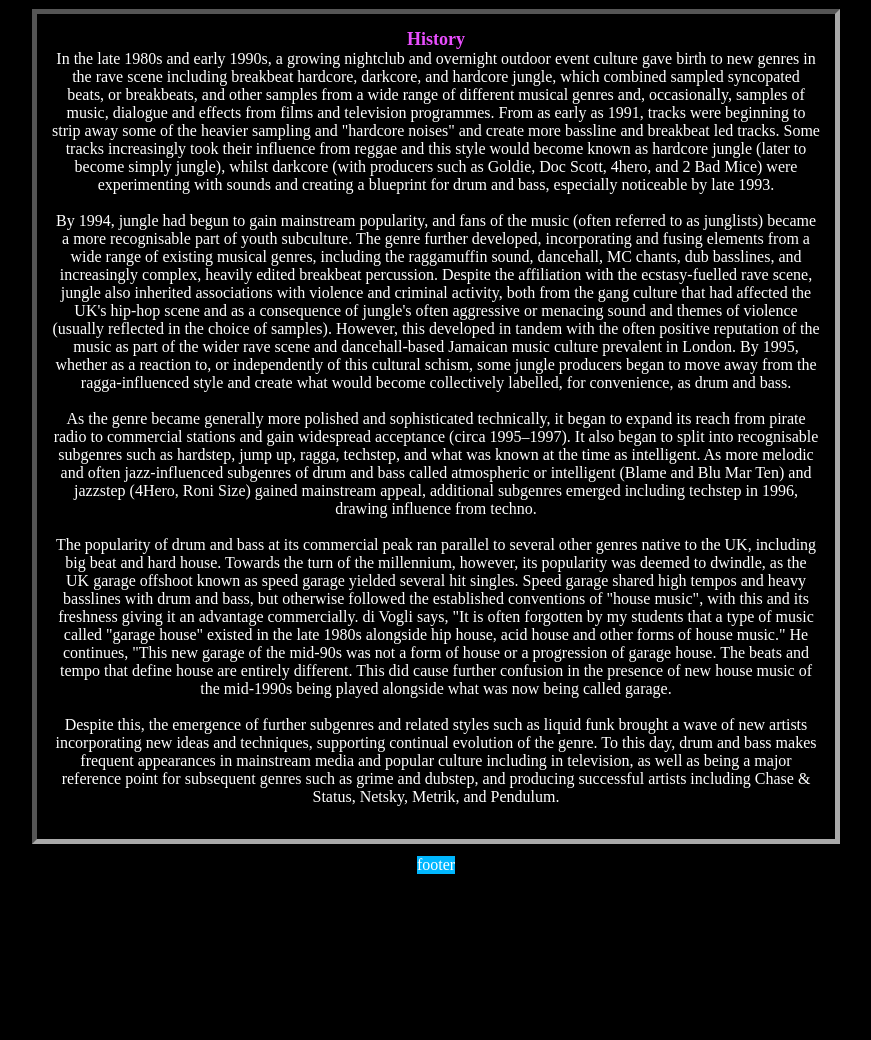
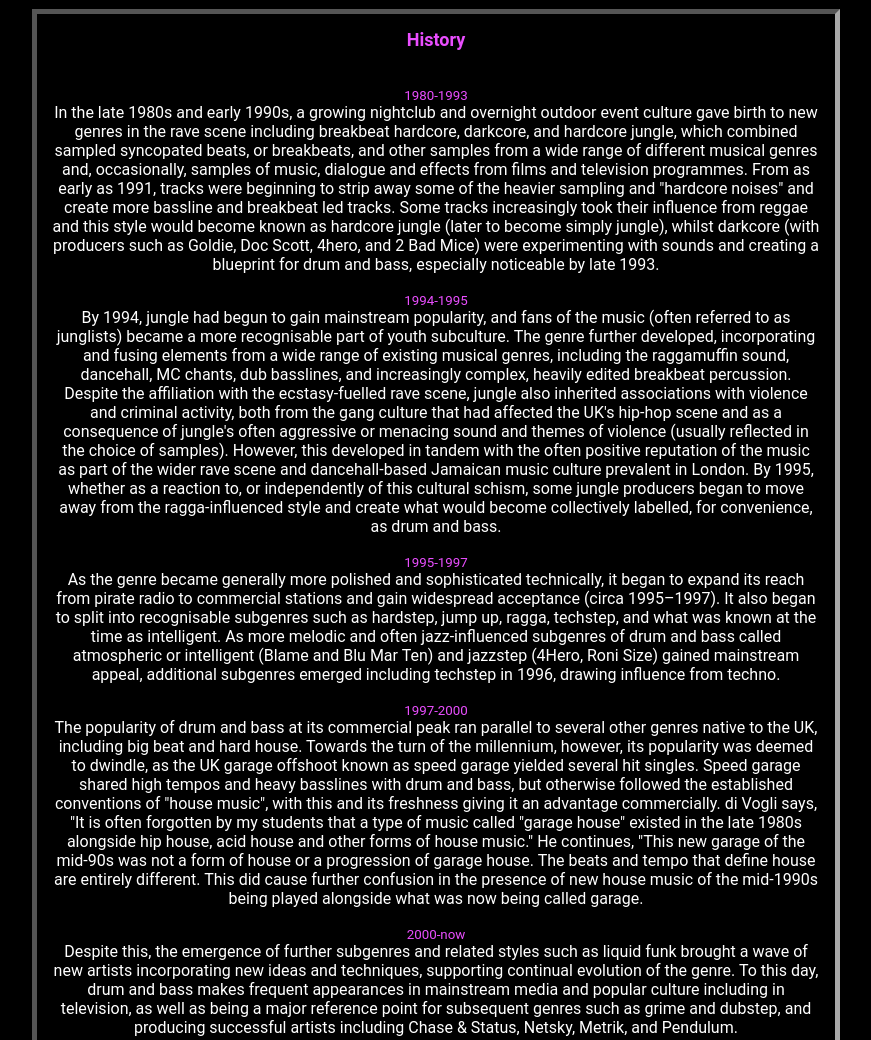
Before and after one commit to 70MS73R/Hackaton-DnB, a plain HTML site: page history.html in a window 1280 px wide. Shown: the part 467-1507 px from the top of the page, without its empty margins (204-1075 px from the left). Before the commit the page ends 1341 px from the top, so only its background shows below. Drawn offline with Linux system fonts and the light colour scheme.

Commit message:
Add files via upload

```diff
--- a/css/style.css
+++ b/css/style.css
@@ -1,7 +1,7 @@
 * {
   background-color: black;
   color: white;
-  font-family: "Times New Roman", Times, serif;
+  font-family: roboto;
   font-size: medium;
   font-weight: 400;
   line-height: normal;
@@ -106,6 +106,13 @@ h2 {
   color: rgb(234, 78, 255);
   font-size: large;
 }
+
+h3 {
+  color: rgb(234, 78, 255);
+  font-weight: 400;
+  font-size: smaller;
+}
+
 a:hover {
   color: rgb(234, 78, 255);
 }
--- a/history.html
+++ b/history.html
@@ -5,7 +5,7 @@
     <meta charset="UTF-8" />
     <meta http-equiv="X-UA-Compatible" content="IE=edge" />
     <meta name="viewport" content="width=device-width, initial-scale=1.0" />
-    <link rel="stylesheet" href="./css/style.css"
+    <link rel="stylesheet" href="./css/style.css">
   </head>
   <body>
     <div id="parent">
@@ -32,17 +32,23 @@
       <div id="content">
         <div id="text1">
           <h2>History</h2>
-
+          <br/>
+          <br/>
+          <h3>1980-1993</h3>
           <p>
             In the late 1980s and early 1990s, a growing nightclub and overnight outdoor event culture gave birth to new genres in the rave scene including breakbeat hardcore, darkcore, and hardcore jungle, which combined sampled syncopated beats, or breakbeats, and other samples from a wide range of different musical genres and, occasionally, samples of music, dialogue and effects from films and television programmes. From as early as 1991, tracks were beginning to strip away some of the heavier sampling and "hardcore noises" and create more bassline and breakbeat led tracks. Some tracks increasingly took their influence from reggae and this style would become known as hardcore jungle (later to become simply jungle), whilst darkcore (with producers such as Goldie, Doc Scott, 4hero, and 2 Bad Mice) were experimenting with sounds and creating a blueprint for drum and bass, especially noticeable by late 1993.
           </p>
           <br>
+          <h3>1994-1995</h3>
           <p>By 1994, jungle had begun to gain mainstream popularity, and fans of the music (often referred to as junglists) became a more recognisable part of youth subculture. The genre further developed, incorporating and fusing elements from a wide range of existing musical genres, including the raggamuffin sound, dancehall, MC chants, dub basslines, and increasingly complex, heavily edited breakbeat percussion. Despite the affiliation with the ecstasy-fuelled rave scene, jungle also inherited associations with violence and criminal activity, both from the gang culture that had affected the UK's hip-hop scene and as a consequence of jungle's often aggressive or menacing sound and themes of violence (usually reflected in the choice of samples). However, this developed in tandem with the often positive reputation of the music as part of the wider rave scene and dancehall-based Jamaican music culture prevalent in London. By 1995, whether as a reaction to, or independently of this cultural schism, some jungle producers began to move away from the ragga-influenced style and create what would become collectively labelled, for convenience, as drum and bass.</p>
           <br>
+          <h3>1995-1997</h3>
           <p>As the genre became generally more polished and sophisticated technically, it began to expand its reach from pirate radio to commercial stations and gain widespread acceptance (circa 1995–1997). It also began to split into recognisable subgenres such as hardstep, jump up, ragga, techstep, and what was known at the time as intelligent. As more melodic and often jazz-influenced subgenres of drum and bass called atmospheric or intelligent (Blame and Blu Mar Ten) and jazzstep (4Hero, Roni Size) gained mainstream appeal, additional subgenres emerged including techstep in 1996, drawing influence from techno.</p>
           <br>
+          <h3>1997-2000</h3>
           <p>The popularity of drum and bass at its commercial peak ran parallel to several other genres native to the UK, including big beat and hard house. Towards the turn of the millennium, however, its popularity was deemed to dwindle, as the UK garage offshoot known as speed garage yielded several hit singles. Speed garage shared high tempos and heavy basslines with drum and bass, but otherwise followed the established conventions of "house music", with this and its freshness giving it an advantage commercially. di Vogli says, "It is often forgotten by my students that a type of music called "garage house" existed in the late 1980s alongside hip house, acid house and other forms of house music." He continues, "This new garage of the mid-90s was not a form of house or a progression of garage house. The beats and tempo that define house are entirely different. This did cause further confusion in the presence of new house music of the mid-1990s being played alongside what was now being called garage.</p>
           <br>
+          <h3>2000-now</h3>
           <p>Despite this, the emergence of further subgenres and related styles such as liquid funk brought a wave of new artists incorporating new ideas and techniques, supporting continual evolution of the genre. To this day, drum and bass makes frequent appearances in mainstream media and popular culture including in television, as well as being a major reference point for subsequent genres such as grime and dubstep, and producing successful artists including Chase & Status, Netsky, Metrik, and Pendulum.</p>
           <br>
     </div>
```
Also changed, not shown: Elements.html (+1 -1 lines), Sub-Genres.html (+6 -6 lines), contact.html (+2 -1 lines), index.html (+2 -2 lines).
